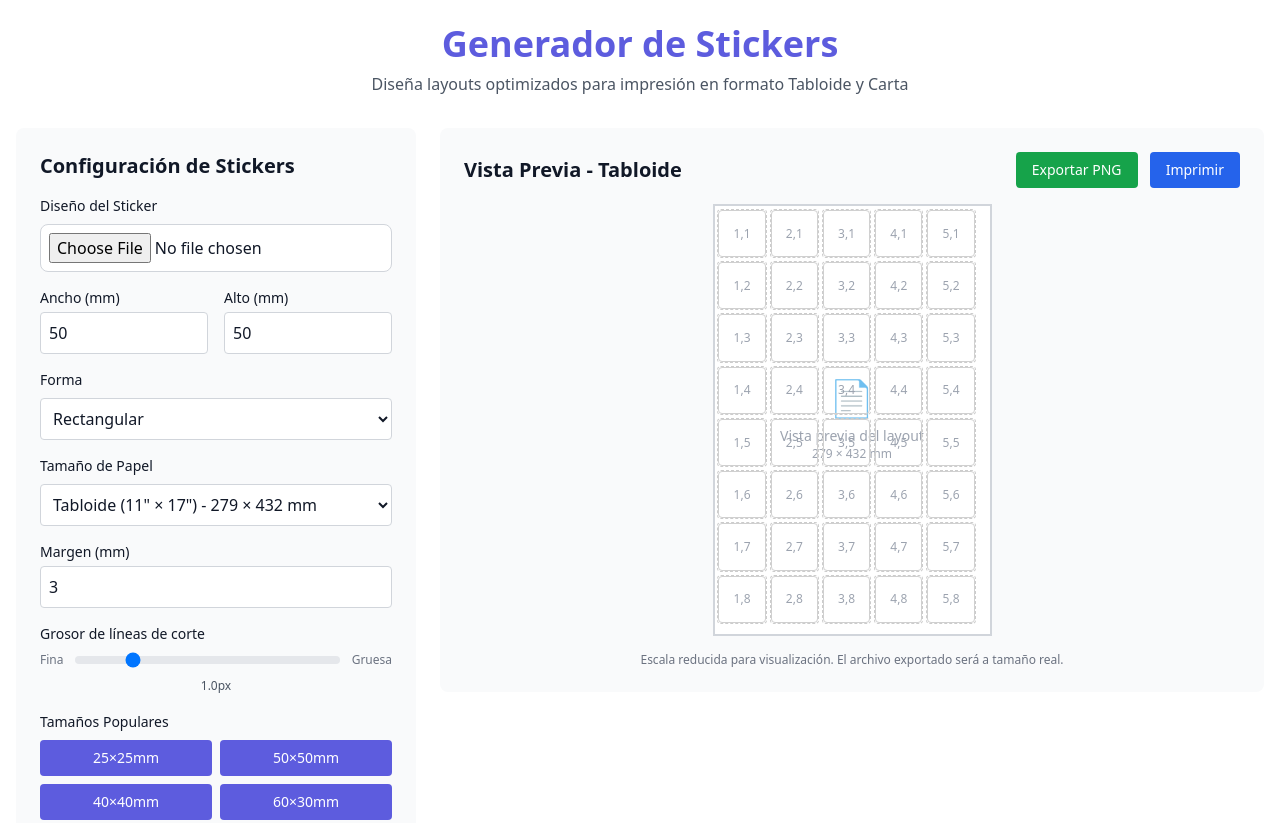
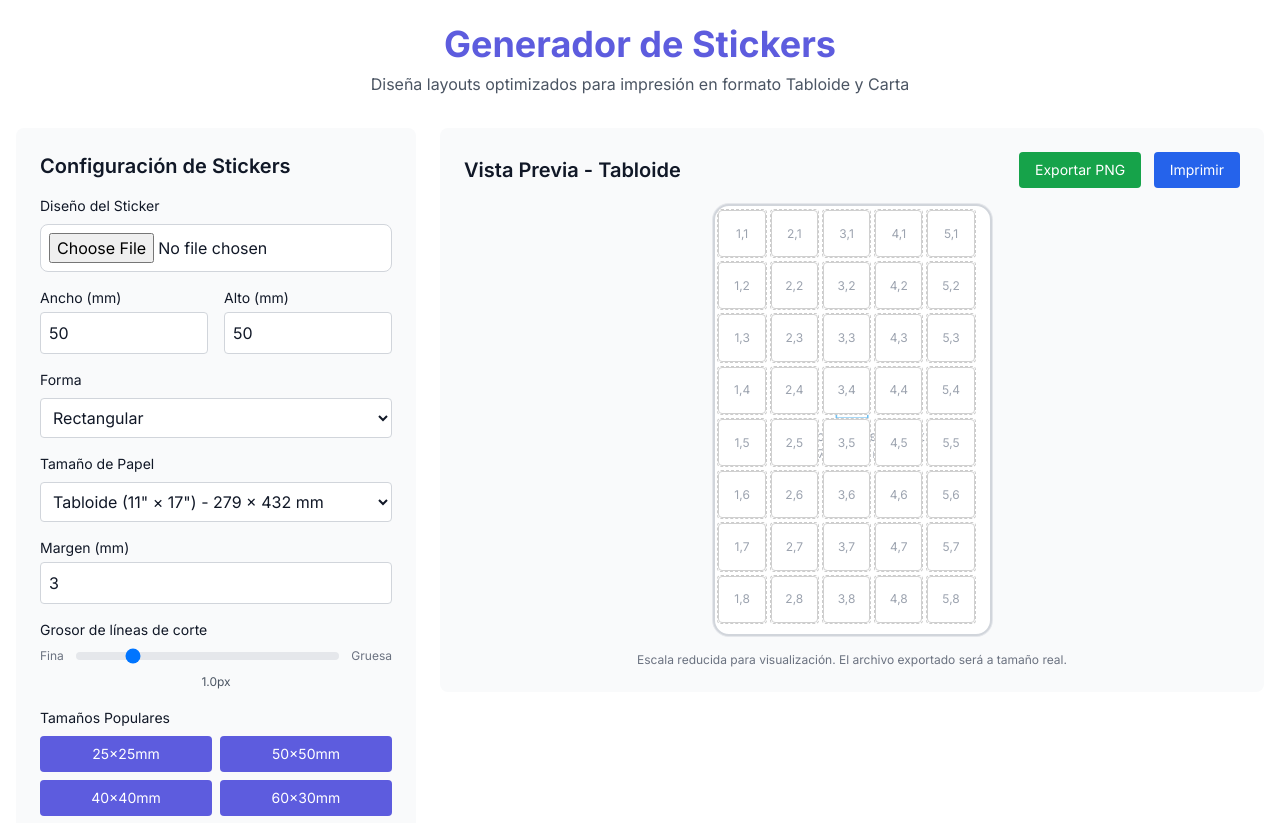
Before and after one commit to AlineUwU/StickerAutomatico, a plain HTML site: page index.html in a window 1280 px wide. Shown: the top 823 px of the page. Drawn offline with nearby package versions, Linux system fonts and the light colour scheme.

Commit message:
Update index.html

```diff
--- a/index.html
+++ b/index.html
@@ -1,6 +1,8 @@
 <!DOCTYPE html>
 <html lang="es">
 <head>
+    <link rel="stylesheet" href="styles.css">
+    <link href="https://fonts.googleapis.com/css2?family=Inter:wght@400;600;700&display=swap" rel="stylesheet">
     <meta charset="UTF-8">
     <meta name="viewport" content="width=device-width, initial-scale=1.0">
     <title>Generador de Stickers Tabloide</title>
```
